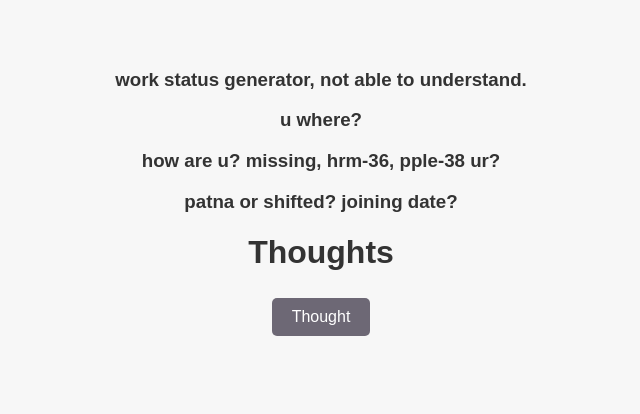
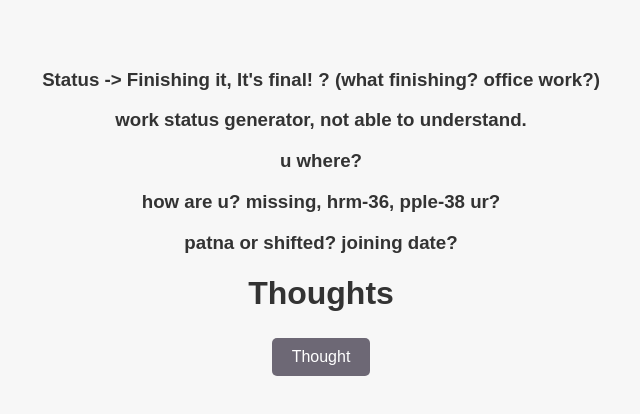
Before and after one commit to reyansh1717/Thought-generator, a plain HTML site: page index.html in a window 1280 px wide. Shown: the whole page, without its empty margins (319-959 px from the left). Drawn offline with Linux system fonts and the light colour scheme.

Commit message:
Update index.html

```diff
--- a/index.html
+++ b/index.html
@@ -36,7 +36,8 @@
   </style>
 </head>
 <body>
-  <h3>work status generator, not able to understand.</h3>
+  <h3>Status -> Finishing it, It's final! ? (what finishing? office work?)</h3>
+    <h3>work status generator, not able to understand.</h3>
   <h3>u where?</h3>
   <h3>how are u? missing, hrm-36, pple-38 ur?</h3>
   <h3>patna or shifted? joining date?</h3>
```
